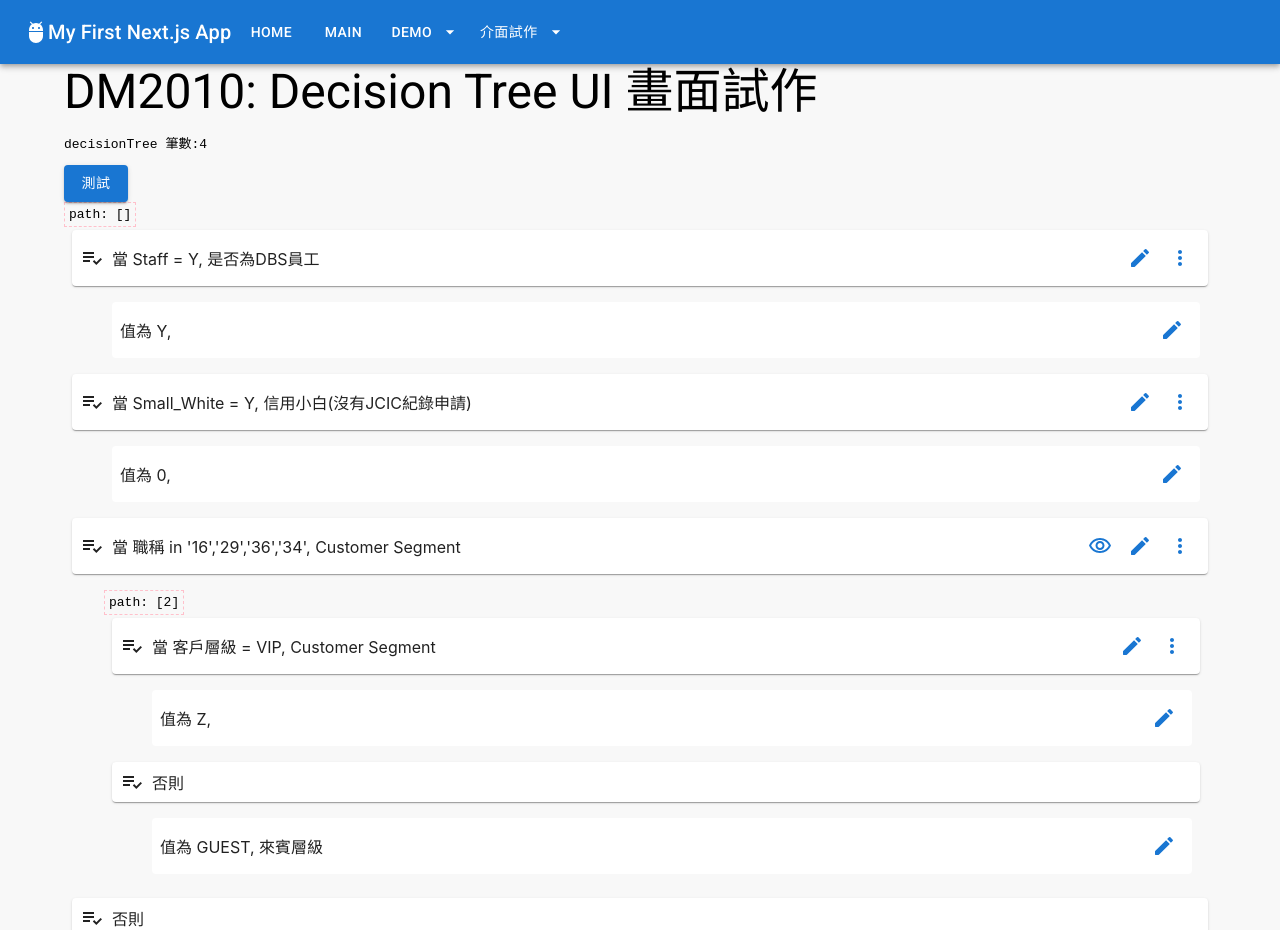
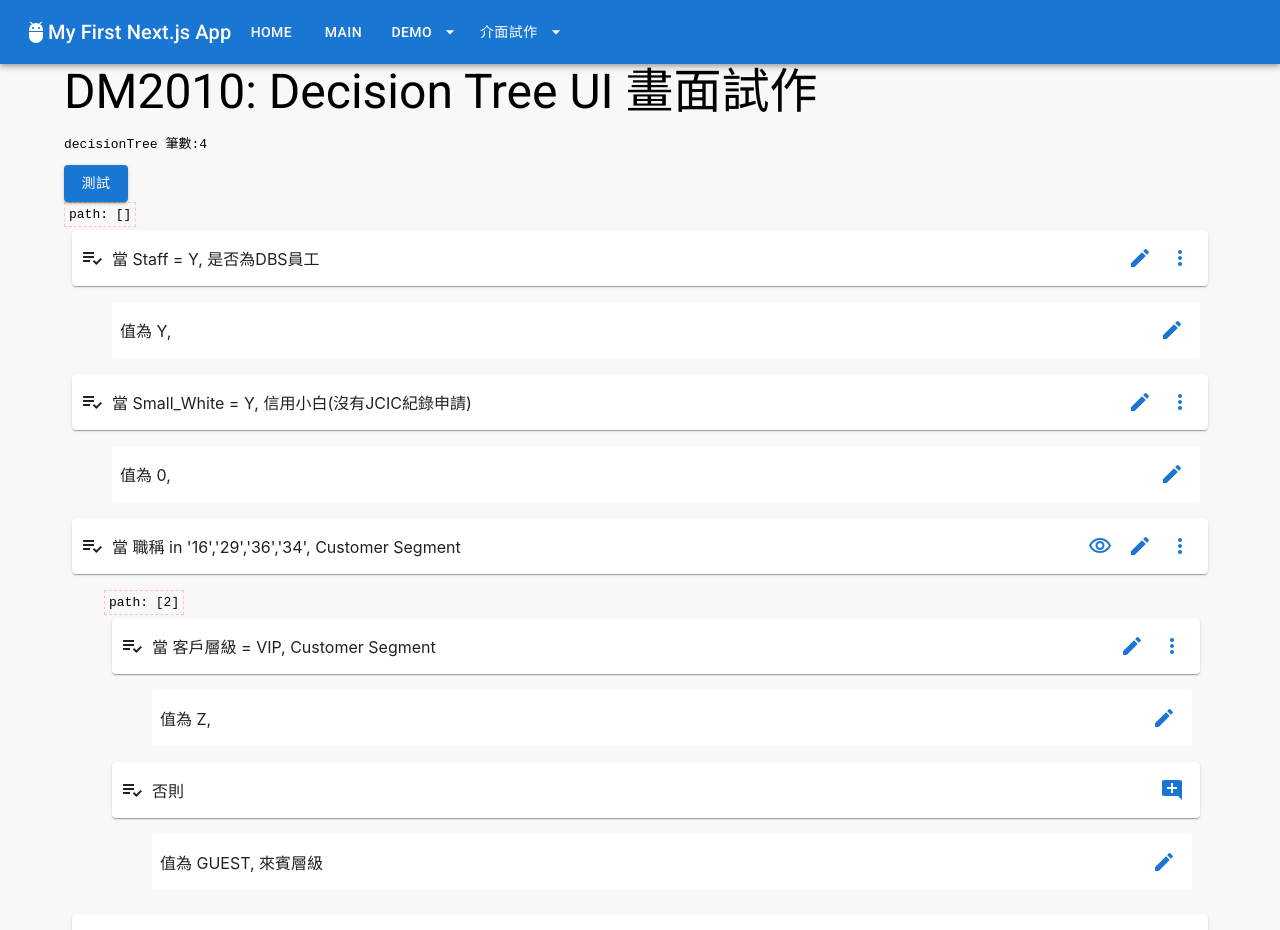
Before and after one commit to relyky/NextJsLab, a Next.js app: page /demo2/dm2010/AppForm in a window 1280 px wide. Shown: the top 930 px of the page. Built offline with nearby package versions, Linux system fonts and the light colour scheme.

Commit message:
decisionTree UI

```diff
--- a/src/pages/demo2/dm2010/StatementCard.tsx
+++ b/src/pages/demo2/dm2010/StatementCard.tsx
@@ -6,7 +6,7 @@ import { Paper, Box, Collapse, IconButton, Button } from '@mui/material'
 import { Dialog, DialogTitle, DialogContent, DialogContentText, DialogActions } from '@mui/material'
 import { TextField } from '@mui/material'
 
-import { isDcsAssignment, updCond, updAssimt } from './decisionTreeSlice'
+import { isDcsAssignment, updCond, updAssimt, newStatement } from './decisionTreeSlice'
 import TreeContent from './TreeContent'
 
 import WhenIcon from '@mui/icons-material/PlaylistAddCheckOutlined'
@@ -14,6 +14,7 @@ import MoreIcon from '@mui/icons-material/MoreVert'
 import OnIcon from '@mui/icons-material/VisibilityOutlined'
 import OffIcon from '@mui/icons-material/VisibilityOffOutlined'
 import EditIcon from '@mui/icons-material/EditRounded'
+import NewIcon from '@mui/icons-material/AddComment'
 
 const StatementCard: FC<{
   item: DcsStatement,
@@ -47,6 +48,9 @@ const StatementCard: FC<{
               </IconButton>
             }
 
+            <IconButton color="primary" onClick={() => dispatch(newStatement({ path: props.path }))}>
+              <NewIcon />
+            </IconButton>
           </Box>
         </Paper>
         :
@@ -61,7 +65,7 @@ const StatementCard: FC<{
               </IconButton>
             }
 
-            <IconButton onClick={() => setShowCond(true)} color={'primary'}>
+            <IconButton color={'primary'} onClick={() => setShowCond(true)} >
               <EditIcon />
             </IconButton>
 
--- a/src/pages/demo2/dm2010/decisionTreeSlice.ts
+++ b/src/pages/demo2/dm2010/decisionTreeSlice.ts
@@ -98,6 +98,35 @@ export const decisionTreeSlice = createSlice({
     removeByIndex: (state, action: PayloadAction<number>) => {
       state.splice(action.payload, 1)
     },
+    newStatement(state, action: PayloadAction<{ path: number[] }>) {
+      /// 新增一筆條件陳述
+
+      const { path } = action.payload
+
+      let branch = state
+      path.forEach(i => {
+        branch = branch[i].action as WritableDraft<DcsStatement>[]
+      });
+
+      // 新增一筆空白陳述。
+      const newItem: DcsStatement = {
+        isElse: false,
+        cond: {
+          fdName: 'NewTest',
+          fdNote: '新測試欄位',
+          cmpAct: 'eq',
+          cmpValue: '新比較值'
+        },
+        action: {
+          fdNote: '新結果',
+          retValue: '新回傳值'
+        }
+      }
+
+      const len = branch.length
+      assert(len > 0, '條件陳述筆數不可少於１筆。')
+      branch.splice(len - 1, 0, newItem)
+    },
     updCond(state, action: PayloadAction<{ cond: DcsCondision, index: number, path: number[] }>) {
       const { cond, index, path } = action.payload
       //console.debug('updCond', { cond, index, path })
@@ -127,6 +156,7 @@ export const decisionTreeSlice = createSlice({
 export const {
   updCond,
   updAssimt,
+  newStatement,
   add,
   updateByIndex,
   removeByIndex,
```
